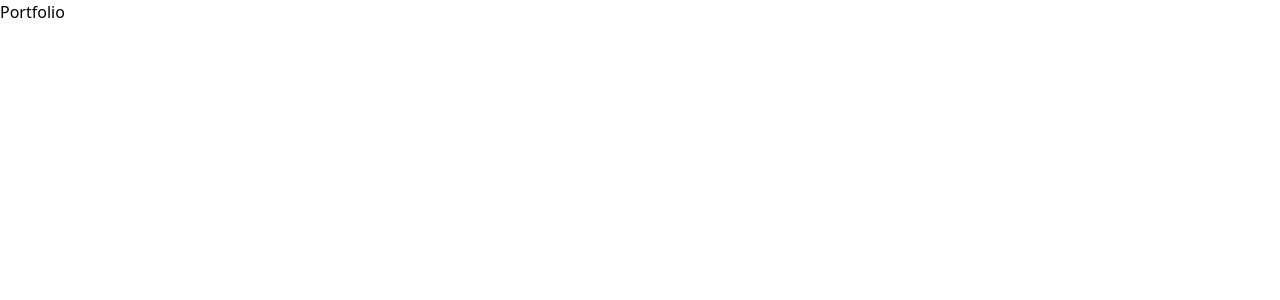
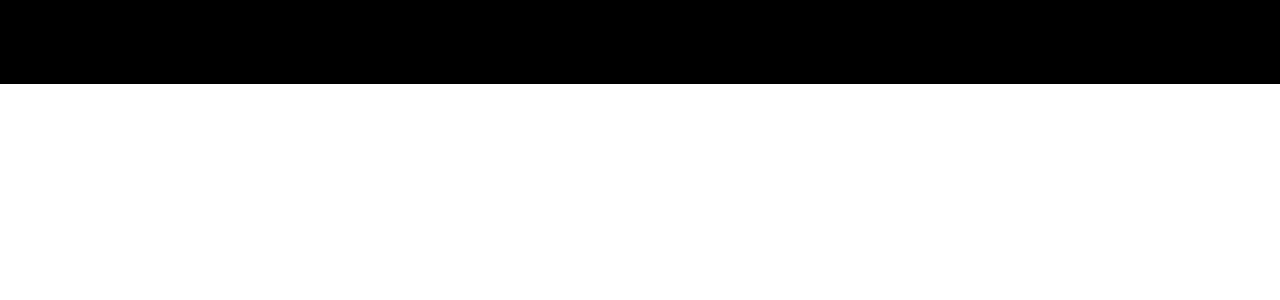
Before and after one commit to Jakub-Pinkowski/portfolio-svelte, a SvelteKit app: page / in a window 1280 px wide. Shown: the top 300 px of the page. Built offline with nearby package versions, Linux system fonts and the light colour scheme.

Commit message:
Add autoprefixer and postcss dependencies

```diff
--- a/package.json
+++ b/package.json
@@ -15,6 +15,8 @@
 		"@sveltejs/adapter-auto": "^3.0.0",
 		"@sveltejs/kit": "^2.0.0",
 		"@sveltejs/vite-plugin-svelte": "^3.0.0",
+		"autoprefixer": "^10.4.16",
+		"postcss": "^8.4.32",
 		"prettier": "^3.1.1",
 		"prettier-plugin-svelte": "^3.1.2",
 		"svelte": "^4.2.7",
--- /dev/null
+++ b/postcss.config.js
@@ -0,0 +1,6 @@
+export default {
+	plugins: {
+		tailwindcss: {},
+		autoprefixer: {}
+	}
+};
--- /dev/null
+++ b/src/lib/components/TheBanner.svelte
@@ -0,0 +1,13 @@
+<script lang="ts">
+</script>
+
+<div class="w-screen bg-black">
+	<h1
+		class="
+        text-6xl
+    "
+	>
+		Jakub Pinkowski
+	</h1>
+	<h2>A self-taught Web Developer</h2>
+</div>
--- a/src/routes/+layout.svelte
+++ b/src/routes/+layout.svelte
@@ -1,5 +1,5 @@
 <script lang="ts">
-	import '../app.css';
+	import '../app.css'
 </script>
 
 <slot />
--- a/src/routes/+page.svelte
+++ b/src/routes/+page.svelte
@@ -1 +1,5 @@
-<h1>Portfolio</h1>
+<script>
+    import TheBanner from "../lib/components/TheBanner.svelte";
+</script>
+
+<TheBanner />
--- a/svelte.config.js
+++ b/svelte.config.js
@@ -3,14 +3,10 @@ import { vitePreprocess } from '@sveltejs/vite-plugin-svelte';
 
 /** @type {import('@sveltejs/kit').Config} */
 const config = {
-	// Consult https://kit.svelte.dev/docs/integrations#preprocessors
-	// for more information about preprocessors
+
 	preprocess: vitePreprocess(),
 
 	kit: {
-		// adapter-auto only supports some environments, see https://kit.svelte.dev/docs/adapter-auto for a list.
-		// If your environment is not supported or you settled on a specific environment, switch out the adapter.
-		// See https://kit.svelte.dev/docs/adapters for more information about adapters.
 		adapter: adapter()
 	}
 };
```
Also changed, not shown: 1 other file (tests, documents, lock files or other folders).
